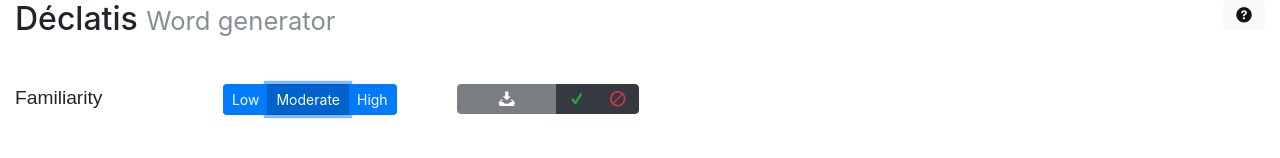
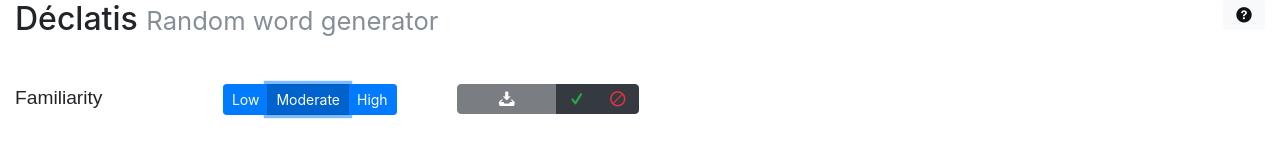
Before and after one commit to rbossy/declatis, a plain HTML site: page index.html in a window 1280 px wide. Shown: the top 158 px of the page. Drawn offline with Linux system fonts and the light colour scheme; no server answers.

Commit message:
changed page title

```diff
--- a/index.html
+++ b/index.html
@@ -19,7 +19,7 @@
 	<div class="container-fluid">
 		<div id="header" class="row">
 			<div class="col">
-				<h2 class="float-left">Déclatis <small class="text-muted">Word generator</small></h2>
+				<h2 class="float-left">Déclatis <small class="text-muted">Random word generator</small></h2>
 			</div>
 			<div class="col">
 				<div class="btn-group float-right" role="group">
```
